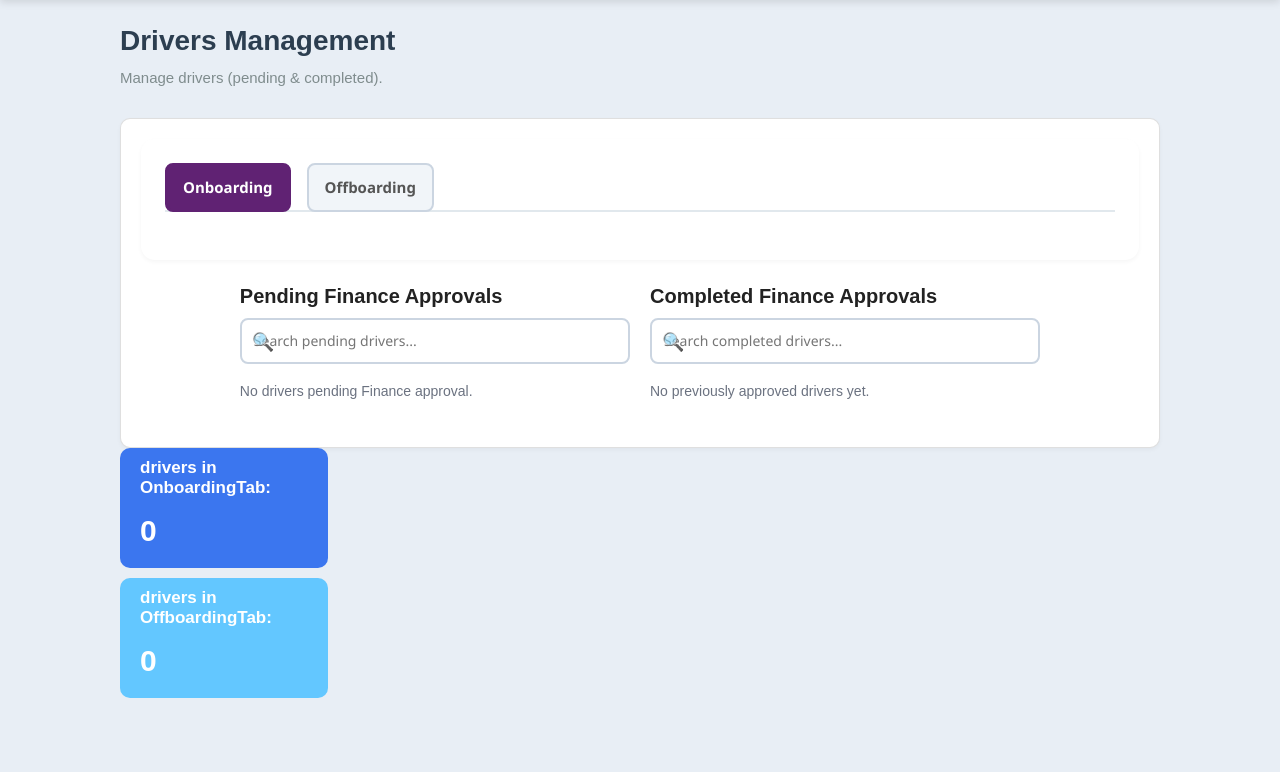
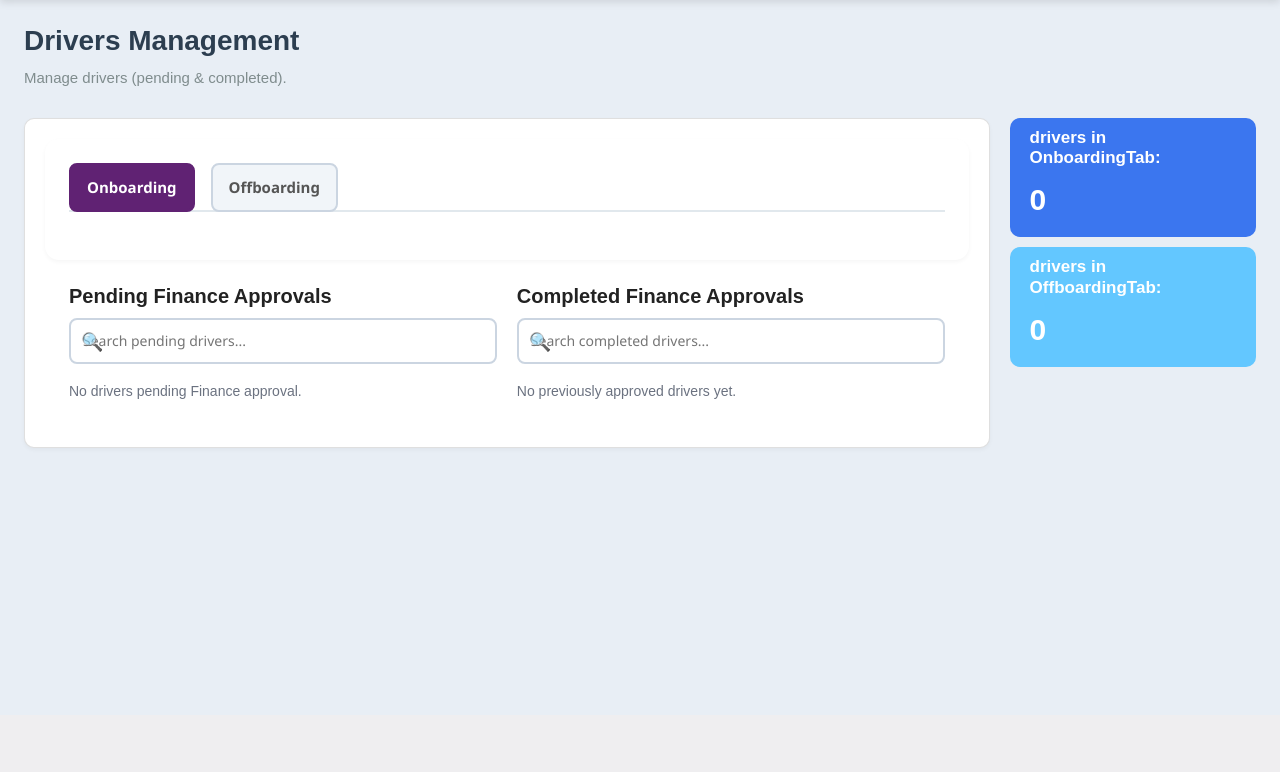
Before and after one commit to uaqx1057/DOBS-mysql-updates, a Python web app: template templates/dashboard_finance.html in a window 1280 px wide. Shown: the part 85-857 px from the top of the page. After the commit the page ends 534 px from the top, so only its background shows below. Run offline with Jinja, Linux system fonts and the light colour scheme; the template is opened without the code that fills it, so the values that code supplies are empty; some web fonts are replaced.

Commit message:
UI fixes

```diff
--- a/templates/dashboard.html
+++ b/templates/dashboard.html
@@ -24,7 +24,7 @@
     .navbar .nav-right { display:flex; gap:10px; align-items:center; }
     .navbar a, .navbar button { color:#fff; margin-left:8px; text-decoration:none; font-weight:600; background:rgba(255,255,255,0.1); border:none; cursor:pointer; padding:8px 14px; border-radius:6px; transition:all 0.3s; }
     .navbar a:hover, .navbar button:hover { background:rgba(255,255,255,0.2); }
-    .container { padding:24px; max-width: 85%; margin:0 auto; }
+    .container { padding:24px; max-width: 90%; margin:0 auto; }
     h1,h2 { color:var(--text-dark); margin:0 0 16px 0; font-weight:600; }
     .tabs { margin-top:16px; }
     .tab-btn { background:#f1f5f9; border:2px solid var(--border); padding:10px 16px; margin-right:8px; border-radius:8px; cursor:pointer; font-weight:600; color:var(--text-light); transition:all 0.3s; }
--- a/templates/dashboard_finance.html
+++ b/templates/dashboard_finance.html
@@ -21,7 +21,7 @@
     .navbar { background: linear-gradient(135deg, var(--primary) 0%, var(--primary-dark) 100%); padding: 15px 20px; color: white; display: flex; justify-content: space-between; align-items: center; box-shadow:var(--shadow); }
     .navbar a { color: white; margin: 0 10px; text-decoration: none; font-weight: 600; cursor: pointer; background:rgba(255,255,255,0.1); padding:8px 14px; border-radius:6px; transition:all 0.3s; }
     .navbar a:hover { background:rgba(255,255,255,0.2); }
-    .container { padding: 24px; max-width:85%; margin:0 auto; }
+    .container { padding: 24px;  margin:0 auto; }
     h2 { margin:0 0 16px 0; color: var(--text-dark); font-weight:600; }
     .search-box { margin: 10px 0 15px; }
     .search-box input { width: 100%; padding: 10px 14px; border-radius: 8px; border: 2px solid var(--border); font-size:14px; transition:border 0.3s; }
@@ -95,8 +95,8 @@
         <p class="page-subtitle">Manage drivers (pending & completed).</p>
       </div>
     </div>
-
-    <div class="card">
+    <div style="display: flex; column-gap: 20px;">
+    <div class="card" style="width: 80%;">
       <div class="tabs-container">
         <div class="tab-buttons">
           <button class="tab-btn active" onclick="showTab('onboarding', event)">Onboarding</button>
--- a/templates/dashboard_fleet.html
+++ b/templates/dashboard_fleet.html
@@ -76,7 +76,8 @@
         <p class="page-subtitle">Manage drivers (pending & completed).</p>
       </div>
     </div>
-    <div class="card">
+    <div style="display: flex; gap: 20px;">
+    <div class="card" style="width: 80%;">
       <!-- Top Tabs: Onboarding / Offboarding -->
       <div class="tabs-container">
         <div class="tab-buttons">
--- a/templates/dashboard_hr.html
+++ b/templates/dashboard_hr.html
@@ -109,7 +109,8 @@
     </div>
   </nav>
   <div class="container">
-    <div class="page-header">
+      <div style="display:flex; justify-content:space-between; align-items:center; gap:12px; margin-bottom:12px;">
+
       <div>
         <h1 class="page-title">Drivers Management</h1>
         <p class="page-subtitle">Manage drivers (Onboarding and offboarding stage).</p>
--- a/templates/dashboard_ops_coordinator.html
+++ b/templates/dashboard_ops_coordinator.html
@@ -26,7 +26,7 @@
     h2 { color:var(--text-dark); margin:0 0 16px 0; font-weight:600; }
 
     .driver-cards { display:flex; flex-wrap:wrap; gap:18px; padding:10px; }
-    .driver-card { width:300px; background:var(--card-bg); border-radius:10px; margin:5px; padding:16px; box-shadow:var(--shadow); cursor:pointer; transition:transform .2s, box-shadow 0.3s; border:1px solid var(--border); }
+    .driver-card {  background:var(--card-bg); border-radius:10px; margin:5px; padding:16px; box-shadow:var(--shadow); cursor:pointer; transition:transform .2s, box-shadow 0.3s; border:1px solid var(--border); }
     .driver-card:hover { transform:translateY(-2px); box-shadow:0 4px 16px rgba(0,0,0,0.15); }
     .driver-card h3 { margin:0 0 10px; font-size:17px; color:var(--text-dark); font-weight:600; overflow:hidden; text-overflow:ellipsis; white-space:nowrap; }
     .driver-card p { margin:6px 0; font-size:14px; color:var(--text-light); overflow:hidden; text-overflow:ellipsis; white-space:nowrap; }
@@ -87,7 +87,8 @@
         <p class="page-subtitle">Manage driver offboarding requests</p>
       </div>
     </div>
-    <div class="card">
+      <div style="display: flex;column-gap: 20px;">
+        <div class="card" style="width: 80%;">
       <div class="search-box">
         <input type="text" id="offboardingSearch" placeholder="Search driver by name or Iqama..." oninput="filterOffboardingDrivers()">
       </div>
--- a/templates/dashboard_ops_supervisor.html
+++ b/templates/dashboard_ops_supervisor.html
@@ -105,8 +105,9 @@
         {% endif %}
       {% endwith %}
     </div>
+    <div style="display: flex; gap: 20px;">
+      <div class="card" style="width: 80%;">
 
-    <div class="card">
       <div class="tabs-container">
         <div class="tab-buttons">
           <button class="tab-btn active" id="tabOnboardingBtn" onclick="showTab('onboarding')">Onboarding</button>
--- a/templates/rtl_dashboard_hr.html
+++ b/templates/rtl_dashboard_hr.html
@@ -23,7 +23,7 @@
     .navbar { background: linear-gradient(135deg, var(--primary) 0%, var(--primary-dark) 100%); padding: 15px 20px; color: white; display:flex; justify-content:space-between; align-items:center; box-shadow:var(--shadow); }
     .navbar a { color: white; margin-right:12px; text-decoration:none; font-weight:600; cursor:pointer; background:rgba(255,255,255,0.1); padding:8px 14px; border-radius:6px; transition:all 0.3s; }
     .navbar a:hover { background:rgba(255,255,255,0.2); }
-    .container { padding:24px; max-width:1200px; margin:0 auto; }
+    .container { padding:24px; max-width: 85%; margin:0 auto; }
     h2 { color:var(--text-dark); margin:0 0 16px 0; font-weight:600; }
 
     /* Tabs */
@@ -39,7 +39,7 @@
 
     /* cards */
     .driver-cards { display:flex; flex-wrap:wrap; gap:18px; }
-    .driver-card { background:var(--card-bg); padding:16px; border-radius:10px; box-shadow:var(--shadow); width:280px; cursor:pointer; border:1px solid var(--border); transition:transform 0.3s, box-shadow 0.3s; }
+    .driver-card { background:var(--card-bg); padding:16px; border-radius:10px; box-shadow:var(--shadow);     width: 300px; cursor:pointer; border:1px solid var(--border); transition:transform 0.3s, box-shadow 0.3s; }
     .driver-card:hover { transform:translateY(-2px); box-shadow:0 4px 16px rgba(0,0,0,0.15); }
     .driver-card h3 { margin:0 0 10px 0; color:var(--text-dark); font-weight:600; overflow:hidden; text-overflow:ellipsis; white-space:nowrap; text-align:right; }
     .driver-card p { margin:6px 0; color:var(--text-light); font-size:14px; overflow:hidden; text-overflow:ellipsis; white-space:nowrap; text-align:right; }
--- a/templates/rtl_dashboard_ops_coordinator.html
+++ b/templates/rtl_dashboard_ops_coordinator.html
@@ -31,7 +31,7 @@
     h2 { color:var(--text-dark); margin:0 0 16px 0; font-weight:600; }
 
     .driver-cards { display:flex; flex-wrap:wrap; gap:18px; padding:10px; }
-    .driver-card { width:280px; background:var(--card-bg); border-radius:10px; margin:5px; padding:16px; box-shadow:var(--shadow); cursor:pointer; transition:transform 0.3s, box-shadow 0.3s; border:1px solid var(--border); }
+    .driver-card {  background:var(--card-bg); border-radius:10px; margin:5px; padding:16px; box-shadow:var(--shadow); cursor:pointer; transition:transform 0.3s, box-shadow 0.3s; border:1px solid var(--border); }
     .driver-card:hover { transform:translateY(-2px); box-shadow:0 4px 16px rgba(0,0,0,0.15); }
     .driver-card h3 { margin:0 0 10px 0; font-size:16px; color:var(--text-dark); font-weight:600; overflow:hidden; text-overflow:ellipsis; white-space:nowrap; text-align:right; }
     .driver-card p { margin:6px 0; font-size:14px; color:var(--text-light); overflow:hidden; text-overflow:ellipsis; white-space:nowrap; text-align:right; }
```
Lines whose indentation alone changed are shown as unchanged.
